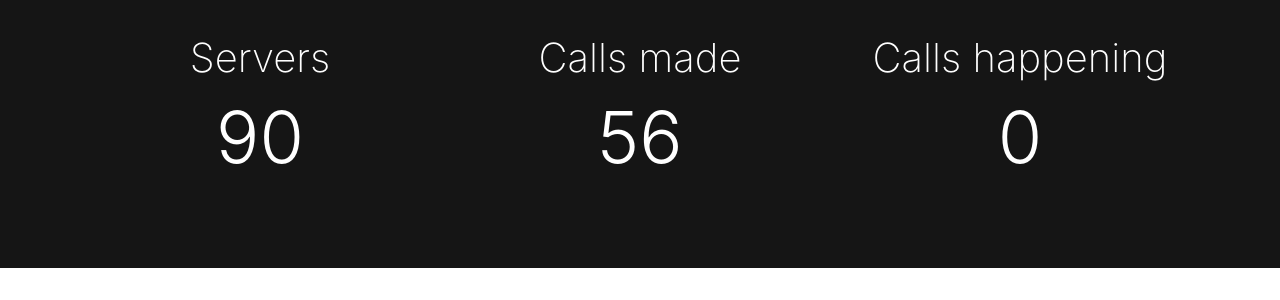
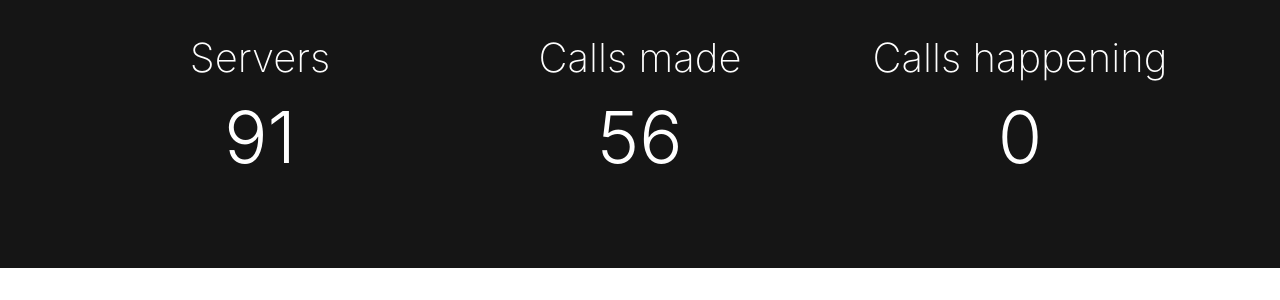
Before and after one commit to tumblenet/tnphone.tumblenet.ga, a Jekyll site: the page built from index.html, in a window 1280 px wide and 900 px high, scrolled down 443 px. Shown: the part 167-467 px from the top of the window. Built offline with Jekyll 4.4.1, drawn with Linux system fonts in a browser that asks for light colours; nearby versions of some CDN libraries.

Commit message:
Update Phones feed

```diff
--- a/_data/phones.json
+++ b/_data/phones.json
@@ -1,5 +1,5 @@
 {
 	"callsMade": 56,
-	"servers": 90,
+	"servers": 91,
 	"currentCalls": 0
 }
```
